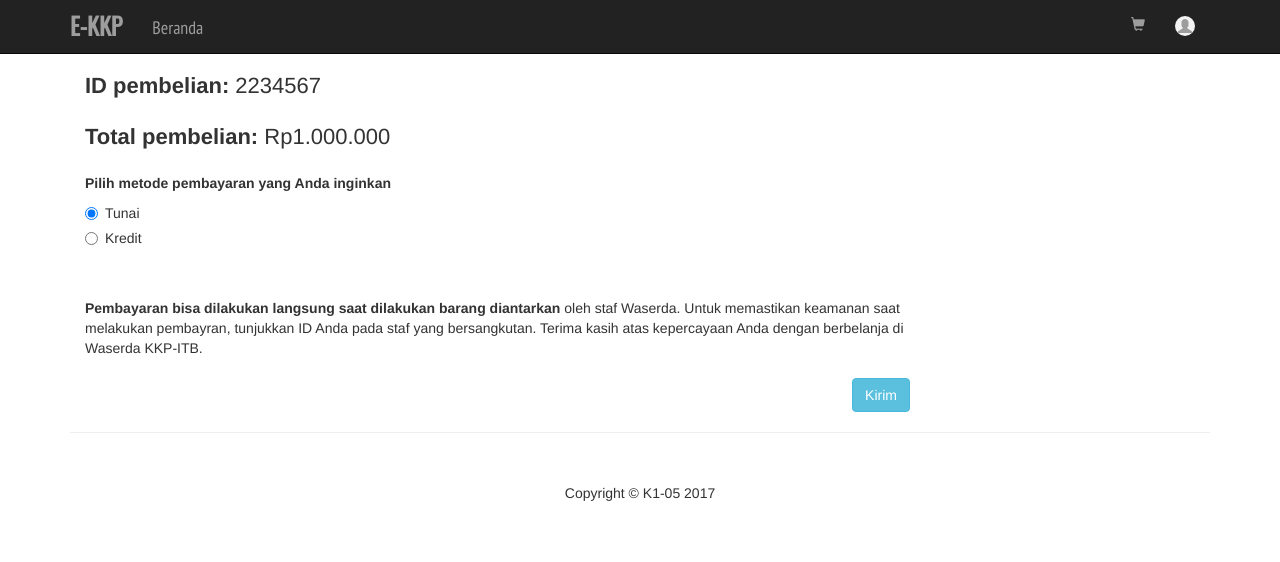
After one commit to alsoncahyadi/SistemInformasi, a PHP site: page /pembayaran-produk.html in a window 1280 px wide. The commit adds this page. Shown: the top 562 px of the page. Run offline with PHP 8.4, Linux system fonts and the light colour scheme; some libraries are stand-ins or nearby versions.

Commit message:
pembayaran

```diff
--- a/css/shop-item.css
+++ b/css/shop-item.css
@@ -52,6 +52,18 @@ footer {
 	display: none;
 }
 
+.total {
+	font-size: 22px;
+}
+
+div > .radio {
+	margin-top: : 0px;
+}
+
+.payment-option > p {
+	margin-bottom: 0px;
+}
+
 a:hover {
 	text-decoration: none;
 }
@@ -103,6 +115,10 @@ a:hover {
 	margin-top: 10px;
 }
 
+.mg-t-20 {
+	margin-top: 20px;
+}
+
 .pd-b-0 {
 	padding-bottom: : 0px;
 }
--- a/detil-produk.html
+++ b/detil-produk.html
@@ -41,7 +41,6 @@
 <body>
 
     <div class="navigation"></div>
-
 
     <!-- Page Content -->
     <div class="container">
@@ -132,10 +131,6 @@
     <script src="js/bootstrap.min.js"></script>
 
     <script>
-        $(".user").click(function(){
-            $(".user-menu").toggle();
-        });
-
         $(".btn-feedback").click(function(){
             $(".feedback").toggle();
             $(".input-feedback").val('');
--- /dev/null
+++ b/pembayaran-produk.html
@@ -0,0 +1,140 @@
+<!DOCTYPE html>
+<html lang="en">
+
+<head>
+
+    <meta charset="utf-8">
+    <meta http-equiv="X-UA-Compatible" content="IE=edge">
+    <meta name="viewport" content="width=device-width, initial-scale=1">
+    <meta name="description" content="">
+    <meta name="author" content="">
+
+    <title>E-KKP</title>
+
+    <script type="text/javascript" src="http://ajax.googleapis.com/ajax/libs/jquery/1.8.3/jquery.min.js"></script>
+
+    <!-- Bootstrap Core CSS -->
+    <link href="css/bootstrap.min.css" rel="stylesheet">
+
+    <!-- Custom CSS -->
+    <link href="css/shop-item.css" rel="stylesheet">
+    <link href="https://fonts.googleapis.com/css?family=Oswald" rel="stylesheet">
+    <link href="https://fonts.googleapis.com/css?family=PT+Sans+Narrow" rel="stylesheet">
+
+
+
+    <!-- HTML5 Shim and Respond.js IE8 support of HTML5 elements and media queries -->
+    <!-- WARNING: Respond.js doesn't work if you view the page via file:// -->
+    <!--[if lt IE 9]>
+        <script src="https://oss.maxcdn.com/libs/html5shiv/3.7.0/html5shiv.js"></script>
+        <script src="https://oss.maxcdn.com/libs/respond.js/1.4.2/respond.min.js"></script>
+    <![endif]-->
+
+    <script>
+    $(document).ready(function(){
+       $('.navigation').load("nav-active.html");
+       $('#1').prop('checked', true)
+    });
+    </script>
+
+</head>
+
+<body>
+
+    <div class="navigation"></div>
+
+    <!-- Page Content -->
+    <div class="container">
+        <div class="col-md-9 payment-option">
+            <p class="total"><strong>ID pembelian: </strong><span>2234567</span></p><br>
+            <p class="total"><strong>Total pembelian: </strong> Rp<span>1.000.000</span></p> <br>
+            <p><strong>Pilih metode pembayaran yang Anda inginkan</strong></p>
+            <form class="option">
+                <div class="radio">
+                    <label><input type="radio" id="1" name="pay-option" value="1">Tunai</label>
+                </div>
+                <div class="radio">
+                    <label><input type="radio" id="2" name="pay-option" value="2">Kredit</label>
+                </div>
+            </form>
+            <div class="col-sm-12 payment-length none">
+                <p><strong>Pilih jumlah pembayaran yang sesuai untuk Anda</strong></p>
+                <form class="length">
+                    <div class="radio">
+                        <label><input type="radio" id="3" name="pay-length" value="3">2 kali pembayaran</label>
+                    </div>
+                    <div class="radio">
+                        <label><input type="radio" id="4" name="pay-length" value="4">4 kali pembayaran</label>
+                    </div>
+                    <div class="radio">
+                        <label><input type="radio" id="5" name="pay-length" value="5">6 kali pembayaran</label>
+                    </div>
+                    <div class="radio">
+                        <label><input type="radio" id="6" name="pay-length" value="6">12 kali pembayaran</label>
+                    </div>
+                </form>
+                <p style="color: grey"><small>Pembayaran dengan menggunakan kredit akan dikenakan biaya tambahan sebesar 5%</small></p>
+                <p style="font-size: 20px;" id="total-credit"></p>
+                <br><br>
+                <!-- <p><strong>Yang harus Anda bayarkan pada setiap pembayaran </strong><span id="total-credit">2234567</span></p><br> -->
+            </div>
+            <br><br>
+            <p><strong>Pembayaran bisa dilakukan langsung saat dilakukan barang diantarkan</strong> oleh staf Waserda. Untuk memastikan keamanan saat melakukan pembayran, tunjukkan ID Anda pada staf yang bersangkutan. Terima kasih atas kepercayaan Anda dengan berbelanja di Waserda KKP-ITB.</p>
+
+            <button class="btn btn-info pull-right mg-t-20">Kirim</button>
+        </div>
+    </div>
+    <!-- /.container -->
+
+    <div class="container">
+        <hr>
+        <!-- Footer -->
+        <footer>
+            <div class="row">
+                <div class="col-lg-12 text-center">
+                    <p>Copyright &copy; K1-05 2017</p>
+                </div>
+            </div>
+        </footer>
+    </div>
+    <!-- /.container -->
+
+    <!-- jQuery -->
+    <script src="js/jquery.js"></script>
+
+    <!-- Bootstrap Core JavaScript -->
+    <script src="js/bootstrap.min.js"></script>
+
+    <script>
+        $('.option input').on('change', function() {
+            if ($('input[name=pay-option]:checked', '.option').val() == 2 && $(".payment-length").is(':hidden'))
+                $(".payment-length").toggle();
+            else if ($('input[name=pay-option]:checked', '.option').val() == 1 && $(".payment-length").is(':visible'))
+                $(".payment-length").toggle();
+        });
+
+        $('.length input').on('change', function() {
+            var total = 1000000; //nanti ganti pake dapetin dari perhitungan beneran
+            var total2 = Math.round(total/2);
+            var total4 = Math.round(total/4);
+            var total6 = Math.round(total/6);
+            var total12 = Math.round(total/12);
+            if ($('input[name=pay-length]:checked', '.length').val() == 3) {
+                var temp = parseFloat(total2, 10).toFixed(2).replace(/(\d)(?=(\d{3})+\.)/g, "$1.").toString();
+                $('#total-credit').text("Total yang harus Anda bayarkan pada setiap pembayaran adalah Rp" + temp);
+            } else if ($('input[name=pay-length]:checked', '.length').val() == 4) {
+                var temp = parseFloat(total4, 10).toFixed(2).replace(/(\d)(?=(\d{3})+\.)/g, "$1.").toString();
+                $('#total-credit').text("Total yang harus Anda bayarkan pada setiap pembayaran adalah Rp" + temp);
+            } else if ($('input[name=pay-length]:checked', '.length').val() == 5) {
+                var temp = parseFloat(total6, 10).toFixed(2).replace(/(\d)(?=(\d{3})+\.)/g, "$1.").toString();
+                $('#total-credit').text("Total yang harus Anda bayarkan pada setiap pembayaran adalah Rp" + temp);
+            } else if ($('input[name=pay-length]:checked', '.length').val() == 6) {
+                var temp = parseFloat(total12, 10).toFixed(2).replace(/(\d)(?=(\d{3})+\.)/g, "$1.").toString();
+                $('#total-credit').text("Total yang harus Anda bayarkan pada setiap pembayaran adalah Rp" + temp);
+            }
+        });
+    </script>
+
+</body>
+
+</html>
```
